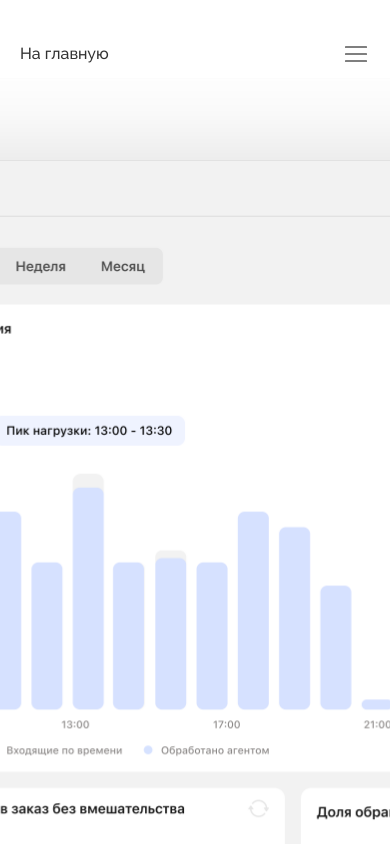
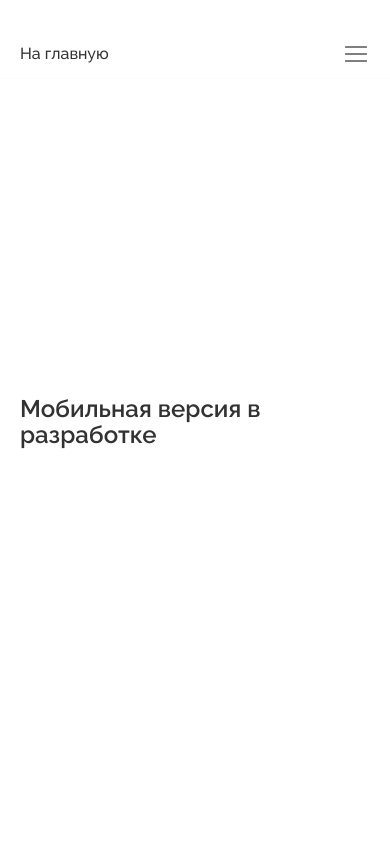
Before and after one commit to GrPugaguga/uxiustina, a Next.js app: page /amp in a window 390 px wide. Shown: the top 844 px of the page. Built offline with nearby package versions, Linux system fonts and the light colour scheme.

Commit message:
feat: add apm link in main page and close mobile amp v

```diff
--- a/app/amp/page.tsx
+++ b/app/amp/page.tsx
@@ -3,7 +3,11 @@ import { DashBoardExample, FirstExample, HypothesisCheck, MainDashboard, Note, P
 
 export default function Saas() {
   return (
-    <div className="min-h-screen pt-40 gap-30 bg-background-white flex flex-col items-center">
+    <>
+    <div className="min-h-screen flex md:hidden items-center justify-center bg-background-white">
+      <span className="font-semibold text-[24px] leading-6.5 text-black">Мобильная версия в разработке</span>
+    </div>
+    <div className="min-h-screen pt-40 gap-30 bg-background-white hidden md:flex flex-col items-center">
       <MainDashboard/>
       <Role/>
       <StagesOfWork/>
@@ -18,5 +22,6 @@ export default function Saas() {
       <Actions/>
       <div></div>
     </div>
+    </>
   );
 }
--- a/app/page.tsx
+++ b/app/page.tsx
@@ -24,7 +24,7 @@ export default function Home() {
             description={"Платформа для\u00A0автоматизации маркетинга. Проект под\u00A0NDA"}
             href="/amp"
             priority
-            locked
+            // locked
             fill
           />
           <Card
```
